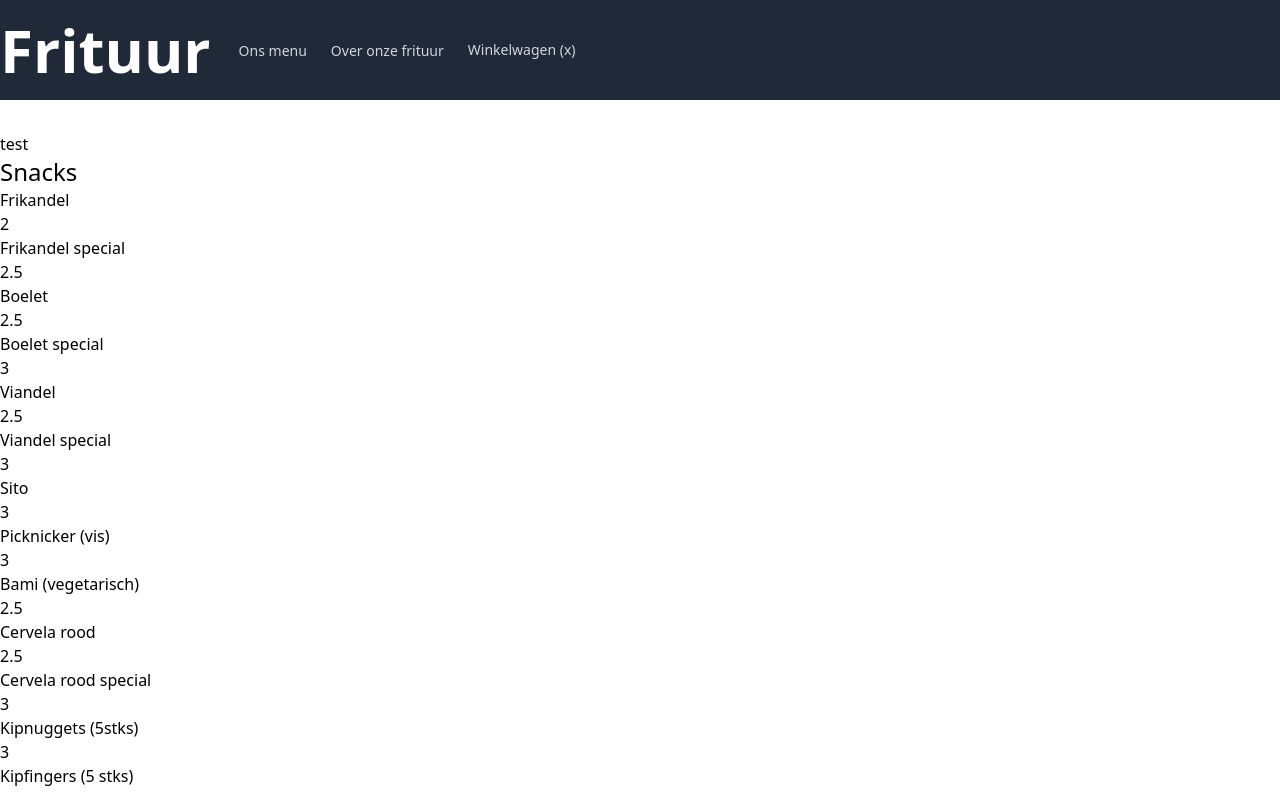
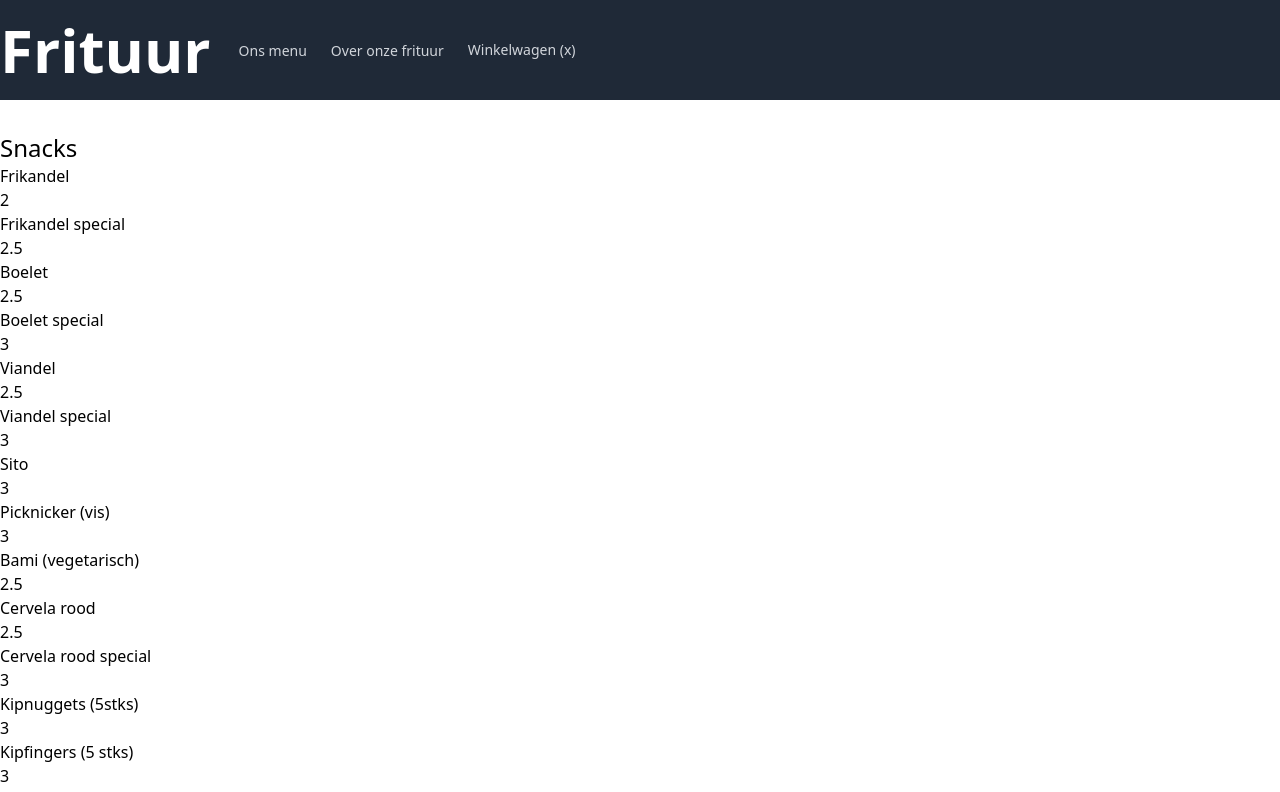
Before and after one commit to TeunvdPalen/React, a React (Create React App) app in the folder eindwerk/: page / in a window 1280 px wide. Shown: the top 792 px of the page. Built offline with nearby package versions, Linux system fonts and the light colour scheme.

Commit message:
data gemap

```diff
--- a/eindwerk/src/Items.jsx
+++ b/eindwerk/src/Items.jsx
@@ -6,24 +6,17 @@ import Item from './Item';
 function Items() {
 	const categorieen = data.categorieen
 
-	const snacks = categorieen[0]
-	const broodjes = categorieen[1]
-	const frieten = categorieen[2]
-
-	const click = () => {
-		console.log(categorieen)
-		console.log(snacks)
-		console.log(broodjes)
-		console.log(frieten)
-		console.log(snacks.producten)
-	}
-
 	return (
 		<div>
-			<button onClick={click}>test</button>
-			<h1 className='text-2xl'>{snacks.naam}</h1>
 			<div>
-				{snacks.producten.map((item, itemIndex) => <Item key={itemIndex} naam={item.naam} prijs={item.prijs} saus={item.sauskeuze} index={itemIndex} />)}
+				{categorieen.map((categorie, itemIndex) =>
+				<div key={itemIndex}>
+					<h1 className='text-2xl'>{categorie.naam}</h1>
+					<div>
+						{categorie.producten.map((item, itemIndex) => <Item key={itemIndex} naam={item.naam} prijs={item.prijs} saus={item.sauskeuze} index={itemIndex} />)}
+					</div>
+				</div>
+				)}
 			</div>
 		</div>
 	)
```
